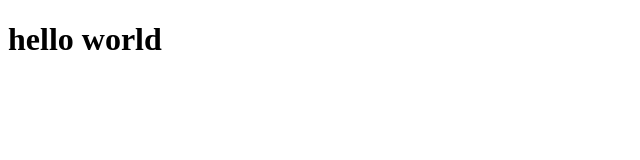
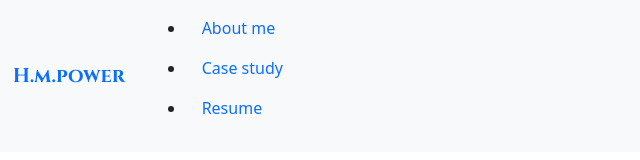
Before and after one commit to hermankk/hermankk, a plain HTML site: page index.html in a window 1280 px wide. Shown: the whole page, without its empty margins (0-640 px from the left). Drawn offline with nearby package versions, Linux system fonts and the light colour scheme.

Commit message:
adding styles

```diff
--- a/index.html
+++ b/index.html
@@ -8,16 +8,48 @@
     <meta name="description" content="">
     <meta name="author" content="">
 
-    <title>add something here</title>
+    <title>Herman's Portfolio</title>
+    <link rel="stylesheet" href="stuff/style.css">
+    <link href="https://cdn.jsdelivr.net/npm/bootstrap@5.0.2/dist/css/bootstrap.min.css" rel="stylesheet" integrity="sha384-EVSTQN3/azprG1Anm3QDgpJLIm9Nao0Yz1ztcQTwFspd3yD65VohhpuuCOmLASjC" crossorigin="anonymous">
+    <link rel="preconnect" href="https://fonts.googleapis.com">
+    <link rel="preconnect" href="https://fonts.gstatic.com" crossorigin>
+    <link href="https://fonts.googleapis.com/css2?family=Cinzel:wght@700&display=swap" rel="stylesheet">
 </head>
 <body>
-<header>
-    <h1>hello world</h1>
-</header>
+    <nav class="navbar navbar-expand-sm bg-light">
+        <a id='logo' class="navbar-brand" href="#">H.m.power</a>
+        <ul class="customnav"class="navbar-nav">
+           <li class="nav-item">
+             <a class="nav-link" href="#">About me</a>
+           </li>
+           <li class="nav-item">
+             <a class="nav-link" href="#">Case study</a>
+           </li>
+           <li class="nav-item">
+             <a class="nav-link" href="#">Resume</a>
+           </li>
+         </ul>
+       </nav>
+       <br>
+    <!--<ul class="navbar-nav">
+    <li class="nav-item">-->
+<!--<header>
+    <h1>H.m.power</h1>
+    <nav>
+    <ul>
+        <li>About me</li>
+        <li>Case study</li>
+        <li>Resume</li>
+
+    </ul>
+
+    </nav>
+</header>-->
 
 
 
-
+<!-- JavaScript Bundle with Popper -->
+<script src="https://cdn.jsdelivr.net/npm/bootstrap@5.0.2/dist/js/bootstrap.bundle.min.js" integrity="sha384-MrcW6ZMFYlzcLA8Nl+NtUVF0sA7MsXsP1UyJoMp4YLEuNSfAP+JcXn/tWtIaxVXM" crossorigin="anonymous"></script>
 </body>
 
 
--- /dev/null
+++ b/stuff/style.css
@@ -0,0 +1,11 @@
+body{
+    color:black;
+}
+#logo{
+    font-family: 'Cinzel', serif;
+    padding:1%;
+}
+#customnav{
+    color:black;
+    margin-right:5%;
+}
```
